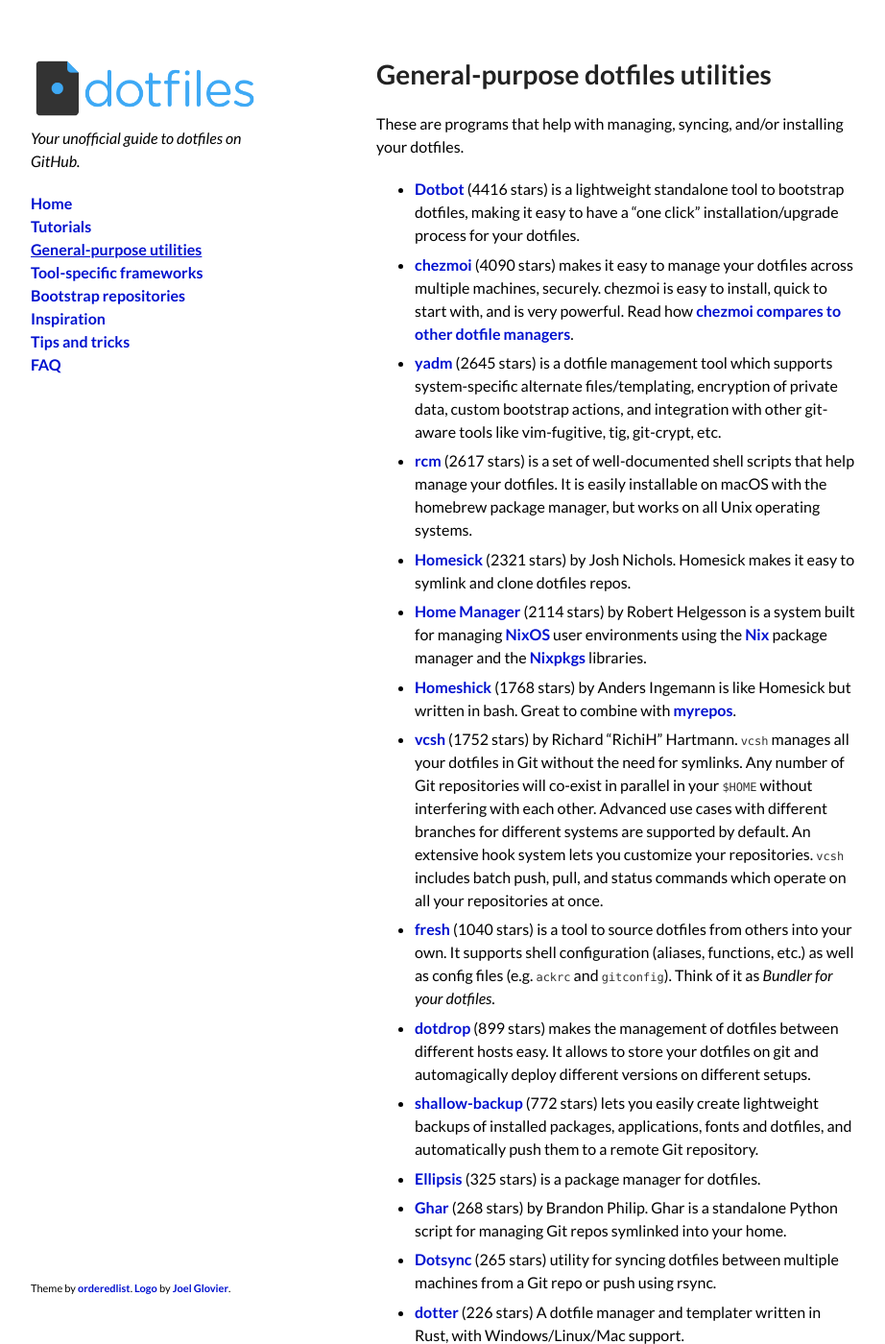
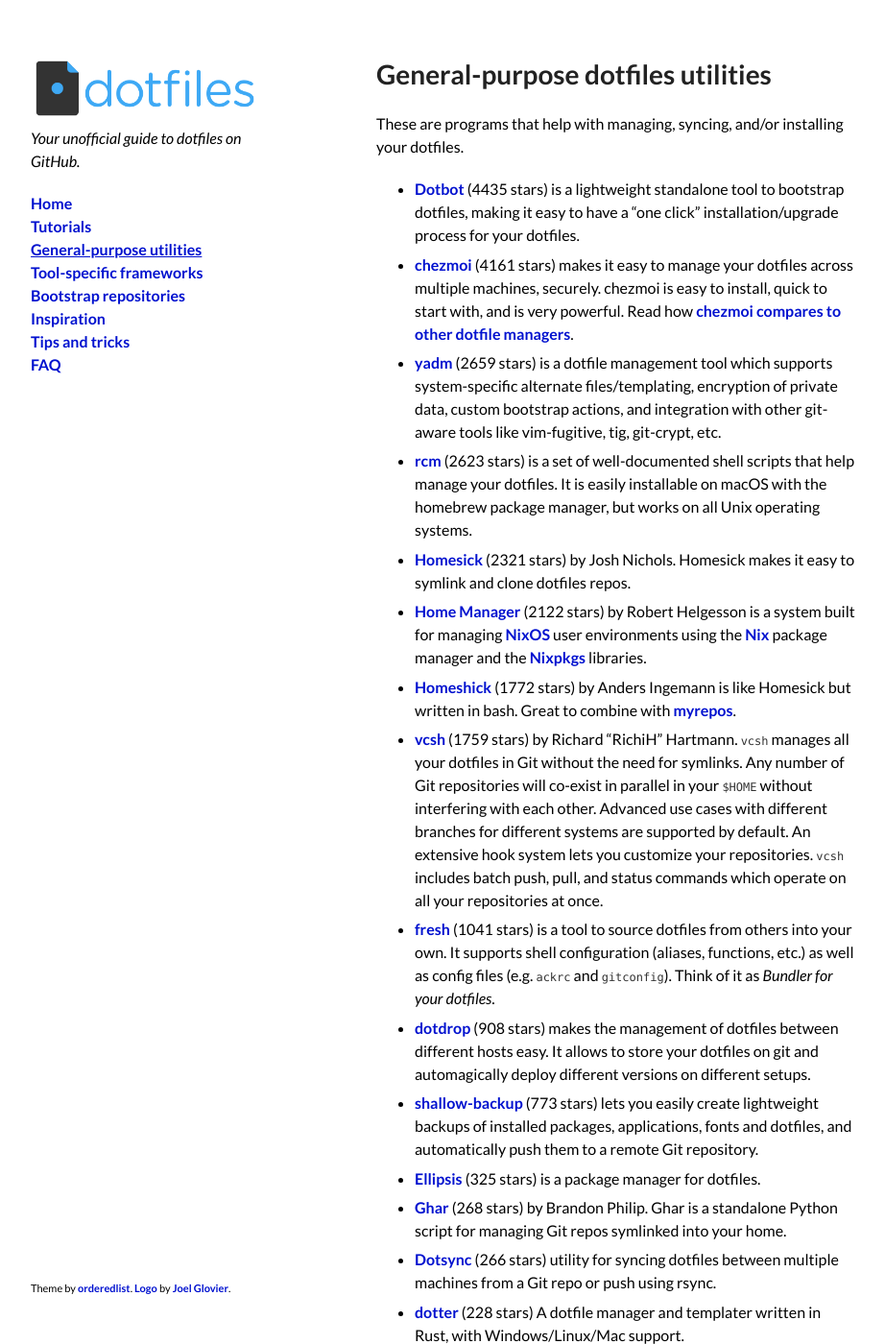
Before and after one commit to dotfiles/dotfiles.github.com, a Jekyll site: the page built from utilities.md, in a window 1280 px wide and 1400 px high. Shown: the whole window at 96% size, without its empty margins (178-1100 px from the left). Built offline with Jekyll 4.4.1, drawn with Linux system fonts in a browser that asks for light colours; comment, search, counter and statistics services are not loaded.

Commit message:
Update star counts

```diff
--- a/_data/bootstrap.yml
+++ b/_data/bootstrap.yml
@@ -1,13 +1,13 @@
-- forks: 1788
+- forks: 1787
   name: thoughtbot/dotfiles
   notes: A base set of configs, plugins, scripts, and aliases for vim, tmux, git,
     ruby, and zsh.
-  stars: 6674
+  stars: 6681
   url: https://github.com/thoughtbot/dotfiles
 - forks: 344
   name: dotphiles
   notes: A community driven framework of dotfiles, for the usual terminal apps and
     shells, designed to work across multiple platforms and degrade for older versions
     of software or OS, allowing you to use the same settings on all your machines.
-  stars: 662
+  stars: 663
   url: https://github.com/dotphiles/dotphiles
--- a/_data/utilities.yml
+++ b/_data/utilities.yml
@@ -9,12 +9,12 @@
   notes: is a minimalist dotfile management framework, written 100% in bash.
   stars: 77
   url: https://github.com/bashdot/bashdot
-- forks: 222
+- forks: 226
   name: chezmoi
   notes: makes it easy to manage your dotfiles across multiple machines, securely.
     chezmoi is easy to install, quick to start with, and is very powerful. Read how
     [chezmoi compares to other dotfile managers](https://github.com/twpayne/chezmoi/blob/master/docs/COMPARISON.md).
-  stars: 4090
+  stars: 4161
   url: https://github.com/twpayne/chezmoi
 - forks: 3
   name: Bonclay
@@ -27,7 +27,7 @@
   notes: is a dotfile manager that has no configuration, one-command importing, one-command
     syncing, multiple repository support, automatic cleanup, and can be used with
     git or any other RCS.
-  stars: 45
+  stars: 44
   url: https://github.com/CGamesPlay/dfm
 - forks: 3
   name: Config Curator
@@ -41,18 +41,18 @@
   notes: is a utility to manage your dotfiles, lightweight and simple.
   stars: 108
   url: https://github.com/justone/dfm
-- forks: 203
+- forks: 201
   name: Dotbot
   notes: is a lightweight standalone tool to bootstrap dotfiles, making it easy to
     have a "one click" installation/upgrade process for your dotfiles.
-  stars: 4416
+  stars: 4435
   url: https://github.com/anishathalye/dotbot
 - forks: 62
   name: dotdrop
   notes: makes the management of dotfiles between different hosts easy. It allows
     to store your dotfiles on git and automagically deploy different versions on different
     setups.
-  stars: 899
+  stars: 908
   url: https://github.com/deadc0de6/dotdrop
 - forks: 31
   name: dotfiler
@@ -94,7 +94,7 @@
   name: Dotsync
   notes: utility for syncing dotfiles between multiple machines from a Git repo or
     push using rsync.
-  stars: 265
+  stars: 266
   url: https://github.com/dotphiles/dotsync
 - forks: 13
   name: dotty
@@ -119,7 +119,7 @@
   notes: is a tool to source dotfiles from others into your own. It supports shell
     configuration (aliases, functions, etc.) as well as config files (e.g. `ackrc`
     and `gitconfig`). Think of it as _Bundler for your dotfiles_.
-  stars: 1040
+  stars: 1041
   url: https://github.com/freshshell/fresh
 - forks: 34
   name: Ghar
@@ -137,16 +137,16 @@
   notes: helps you script your dotfile installation using Python. If you're getting
     frustrated by the limitations of pure shell scripts, then this is the tool for
     you. Homely also has a clever Automatic Cleanup feature and good tutorials.
-  stars: 43
+  stars: 44
   url: https://github.com/phodge/homely
-- forks: 677
+- forks: 688
   name: Home Manager
   notes: by Robert Helgesson is a system built for managing [NixOS](https://nixos.org)
     user environments using the [Nix](https://nixos.org/nix/) package manager and
     the [Nixpkgs](https://nixos.org/nixpkgs/) libraries.
-  stars: 2114
+  stars: 2122
   url: https://github.com/rycee/home-manager
-- forks: 19
+- forks: 20
   name: Homemaker
   notes: by Alex Yatskov. Homemaker is a standalone tool written in Golang to manage
     both common and machine-specific dotfile settings. Homemaker can be configured
@@ -157,7 +157,7 @@
   name: Homeshick
   notes: by Anders Ingemann is like Homesick but written in bash. Great to combine
     with [myrepos](https://web.archive.org/web/20200904205236/https://waiting-for-dev.github.io/blog/2014/05/04/distributable-and-organized-dotfiles-with-homeshick-and-mr/).
-  stars: 1768
+  stars: 1772
   url: https://github.com/andsens/homeshick
 - forks: 126
   name: Homesick
@@ -181,13 +181,13 @@
   notes: is a set of well-documented shell scripts that help manage your dotfiles.
     It is easily installable on macOS with the homebrew package manager, but works
     on all Unix operating systems.
-  stars: 2617
+  stars: 2623
   url: https://github.com/thoughtbot/rcm
-- forks: 84
+- forks: 87
   name: shallow-backup
   notes: lets you easily create lightweight backups of installed packages, applications,
     fonts and dotfiles, and automatically push them to a remote Git repository.
-  stars: 772
+  stars: 773
   url: https://github.com/alichtman/shallow-backup
 - forks: 11
   name: stowsh
@@ -207,14 +207,14 @@
     branches for different systems are supported by default. An extensive hook system
     lets you customize your repositories. `vcsh` includes batch push, pull, and status
     commands which operate on all your repositories at once.
-  stars: 1752
+  stars: 1759
   url: https://github.com/RichiH/vcsh
-- forks: 122
+- forks: 121
   name: yadm
   notes: is a dotfile management tool which supports system-specific alternate files/templating,
     encryption of private data, custom bootstrap actions, and integration with other
     git-aware tools like vim-fugitive, tig, git-crypt, etc.
-  stars: 2645
+  stars: 2659
   url: https://github.com/TheLocehiliosan/yadm
   website: https://yadm.io/
 - forks: 9
@@ -234,5 +234,5 @@
 - forks: 12
   name: dotter
   notes: A dotfile manager and templater written in Rust, with Windows/Linux/Mac support.
-  stars: 226
+  stars: 228
   url: https://github.com/SuperCuber/dotter
```
Also changed, not shown: _data/frameworks.yml (+40 -40 lines), _data/inspiration.yml (+29 -29 lines).
